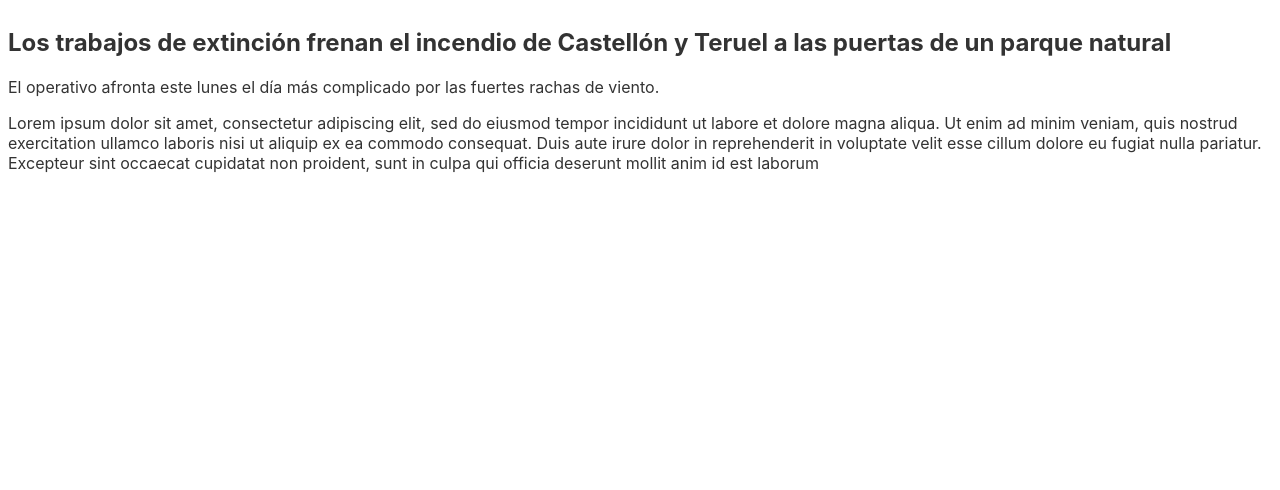
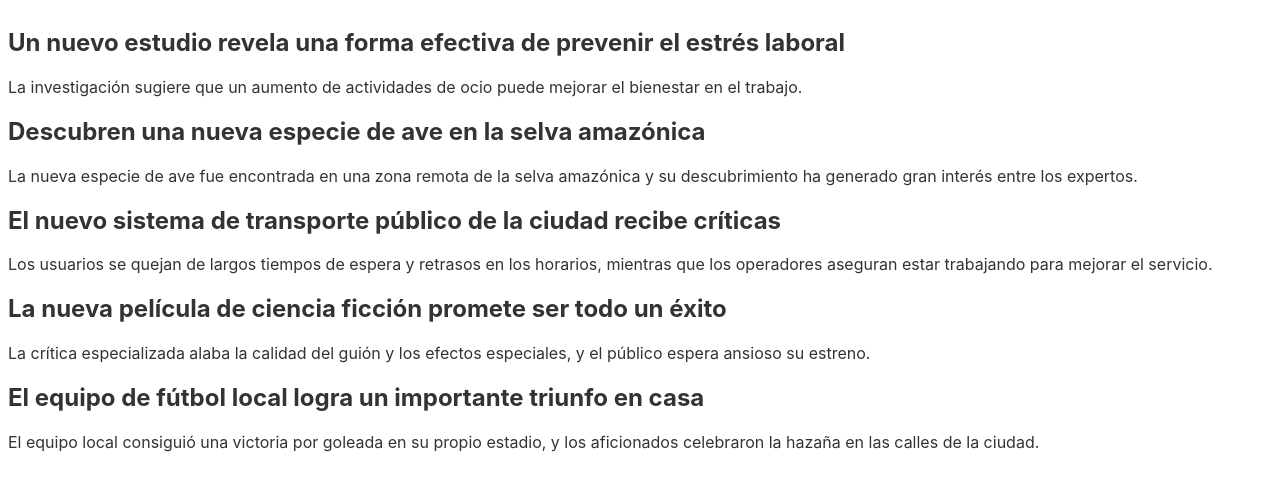
Before and after one commit to Andreapf13/sveltepractice, a Svelte app: page / in a window 1280 px wide. Shown: the top 490 px of the page. Built offline with nearby package versions, Linux system fonts and the light colour scheme.

Commit message:
Practice Each

```diff
--- a/src/App.svelte
+++ b/src/App.svelte
@@ -1,11 +1,40 @@
 <script>
     import PreviewComponent from "./PreviewComponent.svelte";
     //Definimos el objeto
- let noticia = {
-    titulo: 'Los trabajos de extinción frenan el incendio de Castellón y Teruel a las puertas de un parque natural',
-    preview: 'El operativo afronta este lunes el día más complicado por las fuertes rachas de viento.',
-    contenido: 'Lorem ipsum dolor sit amet, consectetur adipiscing elit, sed do eiusmod tempor incididunt ut labore et dolore magna aliqua. Ut enim ad minim veniam, quis nostrud exercitation ullamco laboris nisi ut aliquip ex ea commodo consequat. Duis aute irure dolor in reprehenderit in voluptate velit esse cillum dolore eu fugiat nulla pariatur. Excepteur sint occaecat cupidatat non proident, sunt in culpa qui officia deserunt mollit anim id est laborum' }
+    let noticias = [
+    {
+        titulo: 'Un nuevo estudio revela una forma efectiva de prevenir el estrés laboral',
+        preview: 'La investigación sugiere que un aumento de actividades de ocio puede mejorar el bienestar en el trabajo.',
+        contenido: 'Lorem ipsum dolor sit amet, consectetur adipiscing elit, sed do eiusmod tempor incididunt ut labore et dolore magna aliqua. Ut enim ad minim veniam, quis nostrud exercitation ullamco laboris nisi ut aliquip ex ea commodo consequat. Duis aute irure dolor in reprehenderit in voluptate velit esse cillum dolore eu fugiat nulla pariatur. Excepteur sint occaecat cupidatat non proident, sunt in culpa qui officia deserunt mollit anim id est laborum.'
+    },
+    {
+        titulo: 'Descubren una nueva especie de ave en la selva amazónica',
+        preview: 'La nueva especie de ave fue encontrada en una zona remota de la selva amazónica y su descubrimiento ha generado gran interés entre los expertos.',
+        contenido: 'Lorem ipsum dolor sit amet, consectetur adipiscing elit, sed do eiusmod tempor incididunt ut labore et dolore magna aliqua. Ut enim ad minim veniam, quis nostrud exercitation ullamco laboris nisi ut aliquip ex ea commodo consequat. Duis aute irure dolor in reprehenderit in voluptate velit esse cillum dolore eu fugiat nulla pariatur. Excepteur sint occaecat cupidatat non proident, sunt in culpa qui officia deserunt mollit anim id est laborum.'
+    },
+    {
+        titulo: 'El nuevo sistema de transporte público de la ciudad recibe críticas',
+        preview: 'Los usuarios se quejan de largos tiempos de espera y retrasos en los horarios, mientras que los operadores aseguran estar trabajando para mejorar el servicio.',
+        contenido: 'Lorem ipsum dolor sit amet, consectetur adipiscing elit, sed do eiusmod tempor incididunt ut labore et dolore magna aliqua. Ut enim ad minim veniam, quis nostrud exercitation ullamco laboris nisi ut aliquip ex ea commodo consequat. Duis aute irure dolor in reprehenderit in voluptate velit esse cillum dolore eu fugiat nulla pariatur. Excepteur sint occaecat cupidatat non proident, sunt in culpa qui officia deserunt mollit anim id est laborum.'
+    },
+    {
+        titulo: 'La nueva película de ciencia ficción promete ser todo un éxito',
+        preview: 'La crítica especializada alaba la calidad del guión y los efectos especiales, y el público espera ansioso su estreno.',
+        contenido: 'Lorem ipsum dolor sit amet, consectetur adipiscing elit, sed do eiusmod tempor incididunt ut labore et dolore magna aliqua. Ut enim ad minim veniam, quis nostrud exercitation ullamco laboris nisi ut aliquip ex ea commodo consequat. Duis aute irure dolor in reprehenderit in voluptate velit esse cillum dolore eu fugiat nulla pariatur. Excepteur sint occaecat cupidatat non proident, sunt in culpa qui officia deserunt mollit anim id est laborum.'
+    },
+    {
+        titulo: 'El equipo de fútbol local logra un importante triunfo en casa',
+        preview: 'El equipo local consiguió una victoria por goleada en su propio estadio, y los aficionados celebraron la hazaña en las calles de la ciudad.',
+        contenido: 'Lorem ipsum dolor sit amet, consectetur adipiscing elit, sed do eiusmod tempor incididunt ut labore et dolore magna aliqua. Ut enim ad minim'}
+    ]
 </script>
 
 
-<PreviewComponent noticia={noticia} />
+<div class="portada">
+    {#each noticias as noticia}
+      <div class="preview">
+        <h2>{noticia.titulo}</h2>
+        <p>{noticia.preview}</p>
+      </div>
+    {/each}
+  </div>
```
